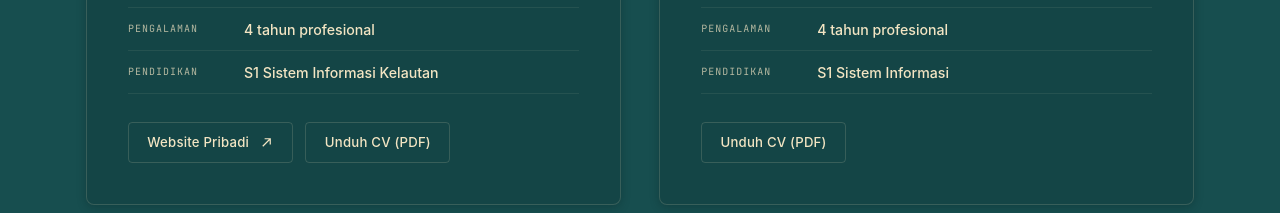
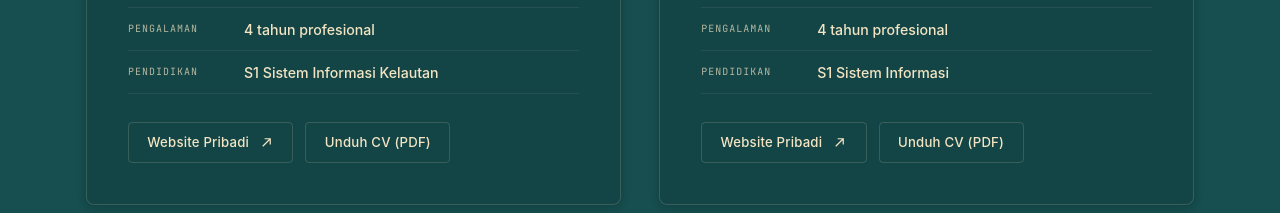
Before and after one commit to 24sammm/Webfast, a plain HTML site: page tim.html in a window 1280 px wide. Shown: the part 1188-1401 px from the top of the page. Drawn offline with Linux system fonts and the light colour scheme; a small style sheet from the web is missing.

Commit message:
Add personal website link and update CV download

```diff
--- a/tim.html
+++ b/tim.html
@@ -150,6 +150,10 @@
             </dl>
 
             <div class="person-actions">
+              <a class="btn btn-line" href="https://webportofoliokevin.vercel.app/" target="_blank" rel="noopener">
+                Website Pribadi
+                <svg class="icon-arrow" viewBox="0 0 16 16" aria-hidden="true"><path d="M4 12L12 4M6 4h6v6" fill="none" stroke="currentColor" stroke-width="1.3"/></svg>
+              </a>
               <a class="btn btn-line" href="assets/CV%20Kevin%20Alfa%20Setiawan.pdf" download="CV Kevin Alfa Setiawan.pdf">
                 Unduh CV (PDF)
               </a>
```
